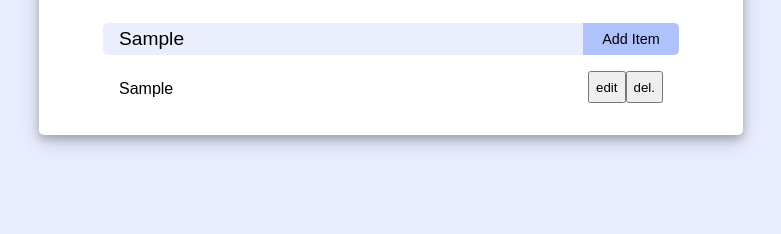
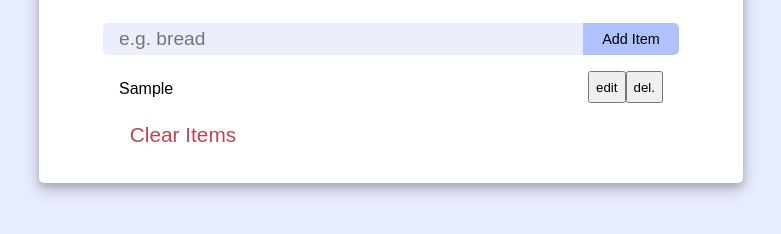
Before and after one commit to markharl75/grocery-list, a plain HTML site: page index.html in a window 1280 px wide. Both pictures are taken after typing "Sample" into the empty fields and a click on the button "Add Item". Shown: the part 182-416 px from the top of the page, without its empty margins (249-1030 px from the left). Drawn offline with Linux system fonts and the light colour scheme.

Commit message:
Clear button functionality now working

```diff
--- a/index.html
+++ b/index.html
@@ -28,9 +28,11 @@
                             <button type="button" class="edit-btn">edit</button>
                             <button type="button" class="remove-btn">del.</button>
                         </div>
-                    </article> -->
+                    </article>-->
                 </div>
+                <button type="button" class="clear-btn hidden-container">Clear Items</button>
             </section>
+
         </form>
 
 
--- a/script.js
+++ b/script.js
@@ -6,12 +6,15 @@ const submitBtn = document.querySelector(".submit-btn");
 const editBtn = document.querySelector(".edit-btn");
 const deleteBtn = document.querySelector(".remove-btn");
 const listOfItems = document.querySelector(".grocery-items-container");
+const clearBtn = document.querySelector(".clear-btn");
 
 // edit option
 //declare variables to help edit list later on
 
 // Event Listeners
 form.addEventListener("submit", addItem);
+clearBtn.addEventListener("click", clearList);
+//deleteBtn.addEventListener("click", deleteItem); //CANT DO THIS... ITEMS ADDED DYNAMICALLY
 
 //for editing items
 let editElement;
@@ -19,50 +22,85 @@ let editFlag;
 let editID;
 
 // Functions
-function addItem(e){
+function addItem(e) {
   e.preventDefault();
   const groceryItemInput = inputGrocery.value;
   const id = new Date().getTime().toString();
   //  account for all conditions of input;
-    if(groceryItemInput && !editFlag){   //input case: input is not empty and user NOT editing
+  if (groceryItemInput && !editFlag) {
+    //input case: input is not empty and user NOT editing
     //add item to the grocery list
     const newElement = document.createElement("article");
     newElement.classList.add("grocery-item");
 
     //creates a new attribute to be considered for use in the whole document
-        const attrID = document.createAttribute('data-id');
+    const attrID = document.createAttribute("data-id");
     attrID.value = id;
 
     //sets the specific grocery item's created ID attribute
     newElement.setAttributeNode(attrID);
-        newElement.innerHTML = `<p class="grocery-title">${groceryItemInput}</p>
+    newElement.innerHTML = `    <p class="grocery-title">${groceryItemInput}</p>
                                     <div class="item-btn-container">
                                         <button type="button" class="edit-btn">edit</button>
                                         <button type="button" class="remove-btn">del.</button>
                                     </div>`;
     listOfItems.appendChild(newElement);
+    clearBtn.classList.add("show-container");
     displayAlert("Item added successfully", "success");
-    } else if(groceryItemInput && editFlag) { //input case: input is not empty and user IS editing
+
+    //adding to local storage
+    addToLocalStorage(id, inputGrocery);
+    setBackToDefault();
+  } else if (groceryItemInput && editFlag) {
+    //input case: input is not empty and user IS editing
     //edit the option selected
-
-    } else { //empty input
+  } else {
+    //empty input
     displayAlert("Please enter a value", "danger");
   }
 }
 
-
 //display alert
-function displayAlert(text, typeOfAlert){
+function displayAlert(text, typeOfAlert) {
   alertBox.textContent = text;
   alertBox.classList.add(`alert-${typeOfAlert}`);
 
-    setTimeout(function(){
-        alertBox.textContent = '';
+  setTimeout(function () {
+    alertBox.textContent = "";
     alertBox.classList.remove(`alert-${typeOfAlert}`);
   }, 3000);
+}
 
+//set back to default
+function setBackToDefault() {
+  //placerholder
+  console.log("Set to default");
+  inputGrocery.value = "";
+  editFlag = false;
+  editID = "";
+  submitBtn.textContent = "Add Item";
+}
+
+//clear all items from grocery list
+function clearList() {
+  const items = document.querySelectorAll(".grocery-item"); //returns array
+
+  //in items, loop through, store in a variable called item for each loop, then remove that child based on
+  if (items.length > 0) {
+    items.forEach(function (item) {
+      listOfItems.removeChild(item);
+    });
+  }
+
+  clearBtn.classList.remove("show-container");
+  displayAlert("Items cleared", "danger");
+  setBackToDefault();
 }
 
 // Local Storage
+function addToLocalStorage() {
+  //placeholder
+  console.log("Add to local storage");
+}
 
 // Setup Items
--- a/stylesheet.css
+++ b/stylesheet.css
@@ -36,7 +36,7 @@ h2.center-title{
 
 .input-bar:focus{
     border-radius: 5px 0 0 5px;
-    outline: none;
+
 }
 
 .submit-btn{
@@ -68,6 +68,15 @@ h2.center-title{
 
 }
 
+
+.hidden-container{
+    visibility: hidden;
+}
+
+.show-container{
+    visibility: visible;
+}
+
 .grocery-item{
     display: flex;
     width:100%;
@@ -84,7 +93,6 @@ h2.center-title{
     width:100%;
 
 }
-
 .grocery-title{
     line-height: 30%;
     width:100%;
@@ -103,7 +111,24 @@ body{
     background-color: rgb(233, 238, 255);
 }
 
+.clear-btn{
 
+    margin-top: 1rem;
+    width:10rem;
+    background-color: white;
+    border: none;
+    font-family: arial;
+    font-size: 1.3rem;
+    height: 2rem;
+    border-radius: 5px;
+    text-align: center;
+    color:#be4551
+}
+
+.clear-btn:hover{
+    background-color: #f3f3f3;
+    cursor:pointer;
+}
 
 .alert{
     display: grid;
```
Lines whose indentation alone changed are shown as unchanged.
